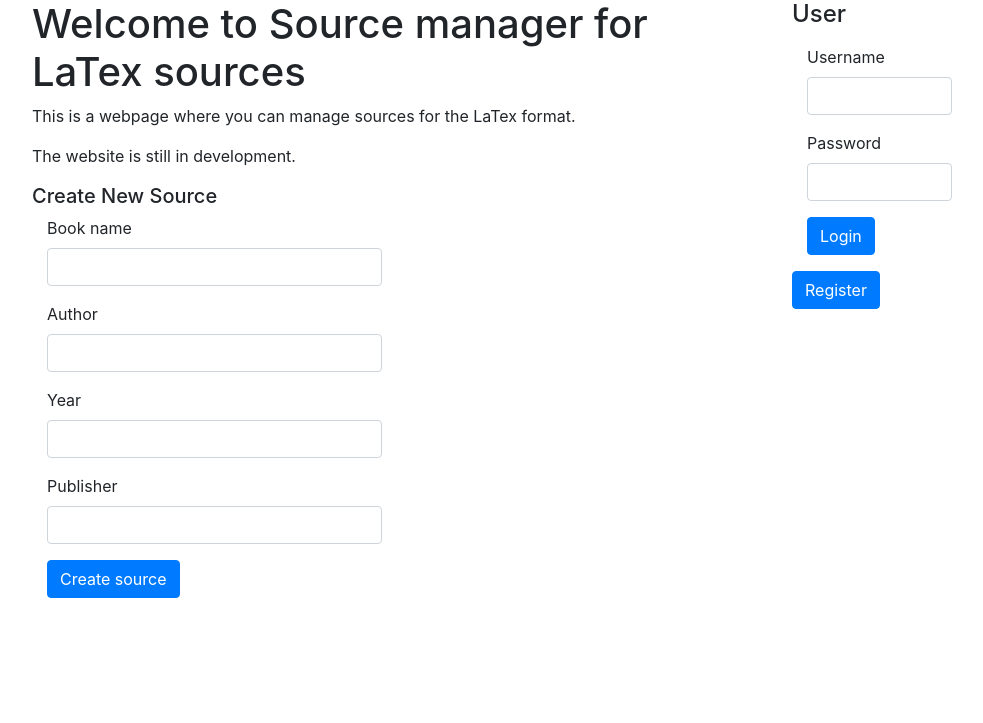
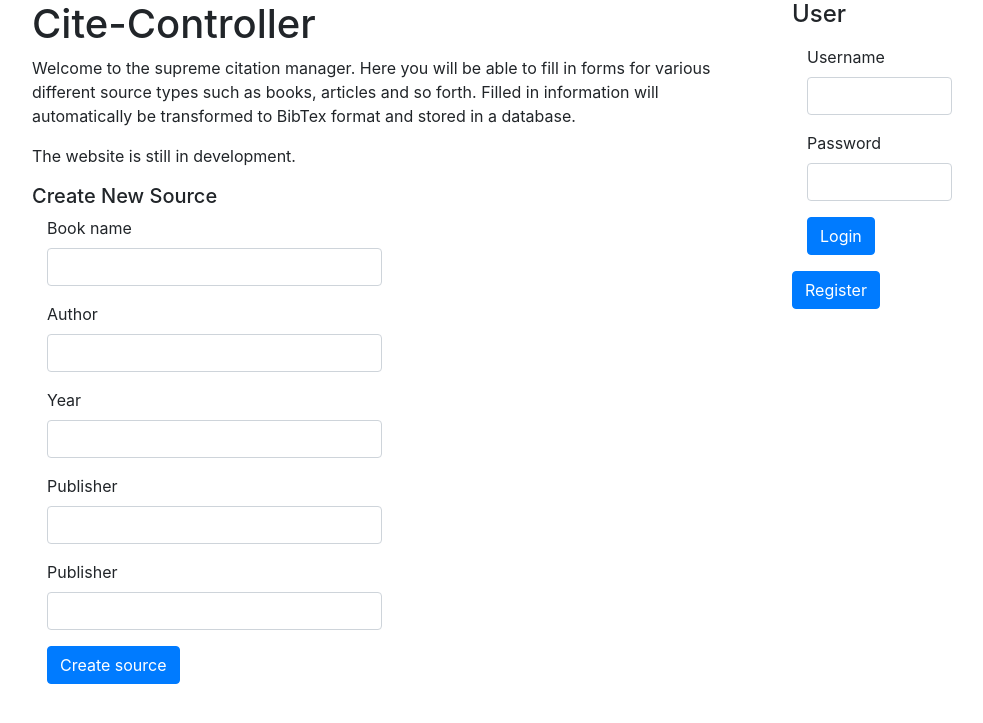
Before and after one commit to neoh-uni/ohtu-citecontroller, a Flask app: page / in a window 1280 px wide. Shown: the part 56-779 px from the top of the page, without its empty margins (53-1036 px from the left). Run offline with Flask 2, Linux system fonts and the light colour scheme; some libraries are stand-ins or nearby versions.

Commit message:
update to name and description

```diff
--- a/src/templates/index.html
+++ b/src/templates/index.html
@@ -19,9 +19,9 @@
   </nav>
   <div class="row">
     <div class="col-8">
-      <h1>Welcome to Source manager for LaTex sources</h1>
+      <h1>Cite-Controller</h1>
       <p>
-        This is a webpage where you can manage sources for the LaTex format.
+        Welcome to the supreme citation manager. Here you will be able to fill in forms for various different source types such as books, articles and so forth. Filled in information will automatically be transformed to BibTex format and stored in a database.
       </p>
       <p>
         The website is still in development.
@@ -45,6 +45,11 @@
             <label for="inputYear">Year</label>
             <input type="text" class="form-control" id="inputYear" name="year">
           </div>
+
+        <div class="form-group col-6">
+          <label for="inputYear">Publisher</label>
+          <input type="text" class="form-control" id="inputPublisher" name="publisher">
+        </div>
 
         <div class="form-group col-6">
           <label for="inputYear">Publisher</label>
```
